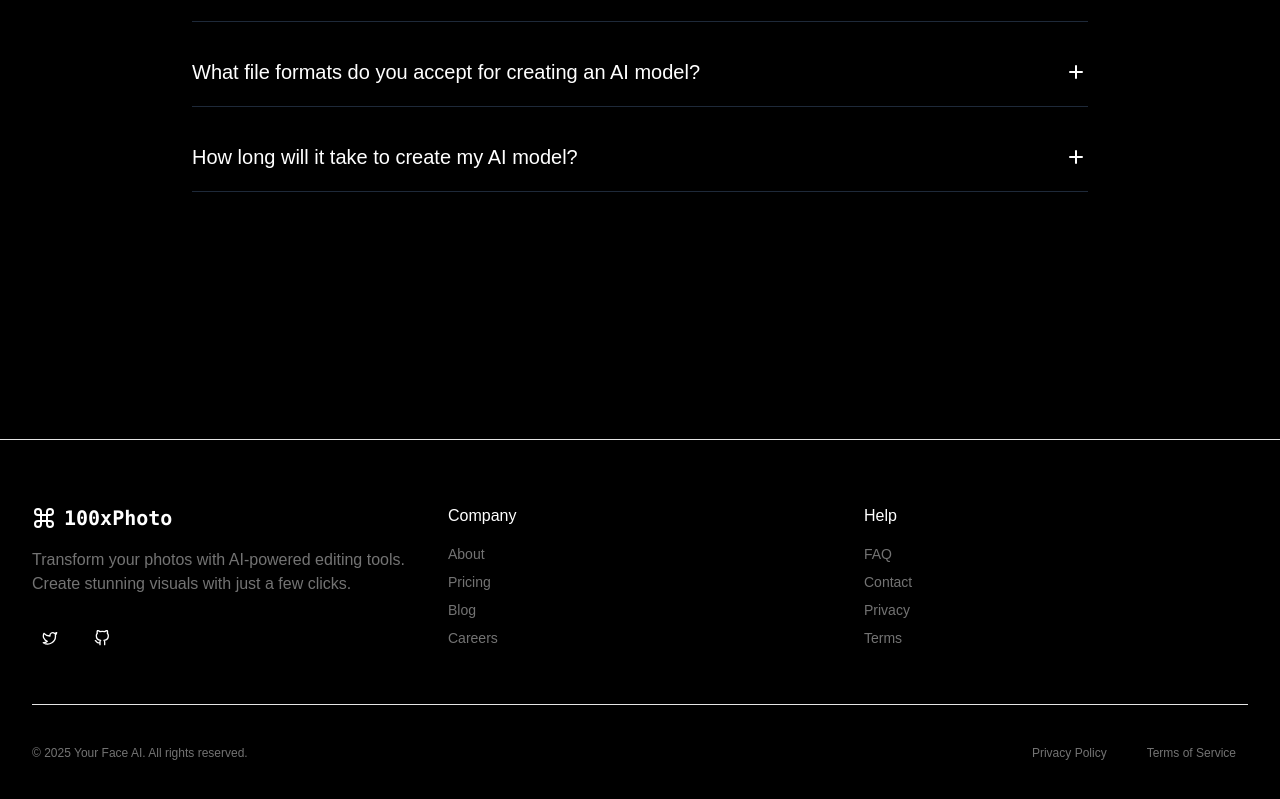
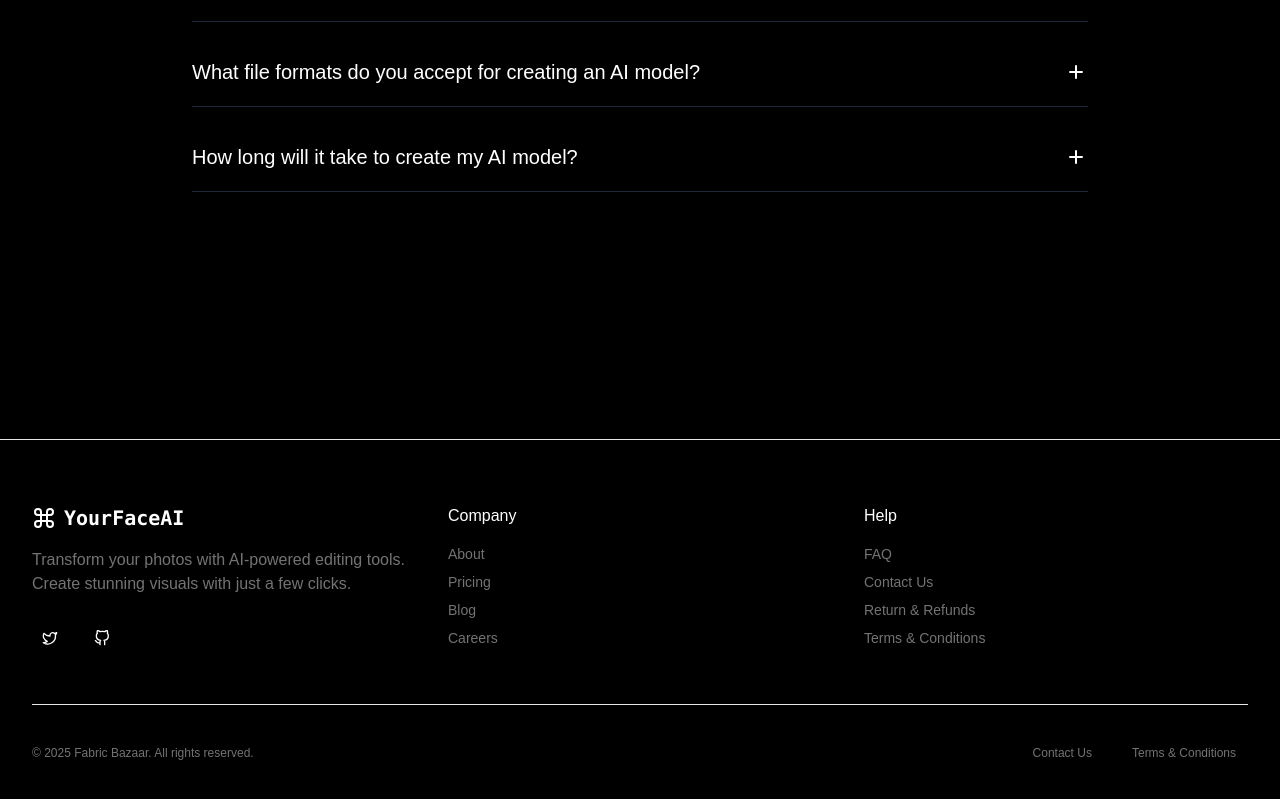
Before and after one commit to jayantattri5/your-face-ai, a Next.js app in the folder apps/web/: page / in a window 1280 px wide. Shown: the part 6085-6884 px from the top of the page. Built offline with nearby package versions, Linux system fonts and the light colour scheme; no server answers.

Commit message:
Fixed Footer

```diff
--- a/apps/web/app/page.tsx
+++ b/apps/web/app/page.tsx
@@ -1,13 +1,8 @@
-import Image, { type ImageProps } from "next/image";
-import styles from "./page.module.css";
-import { Button } from "@/components/ui/button"
-import Hero  from "@/components/Hero";
 import Netflix from "@/components/ui/bgimg";
 import Pricing from "@/components/ui/pricing";
 import Showcase from "@/components/ui/Logoshowcase";
 import FAQSection from "@/components/ui/faq";
 import ImageCollage from "@/components/ui/collage";
-import ParallelogramImageBackground from "@/components/ui/Parallelogram";
 import { Appbar } from "@/components/ui/Appbar";
 import { Footer } from "@/components/Footer";
 
--- a/apps/web/components/Footer.tsx
+++ b/apps/web/components/Footer.tsx
@@ -21,7 +21,7 @@ export function Footer() {
               >
                 <path d="M15 6v12a3 3 0 1 0 3-3H6a3 3 0 1 0 3 3V6a3 3 0 1 0-3 3h12a3 3 0 1 0-3-3" />
               </svg>
-              <span className="font-bold font-mono text-xl">100xPhoto</span>
+              <span className="font-bold font-mono text-xl">YourFaceAI</span>
             </div>
 
             <p className="mt-4 max-w-sm text-muted-foreground">
@@ -32,7 +32,7 @@ export function Footer() {
             <div className="mt-6 flex gap-4">
               <Button variant="ghost" size="icon" asChild>
                 <Link
-                  href="https://x.com/100xdevs"
+                  href=""
                   target="_blank"
                   rel="noopener noreferrer"
                 >
@@ -54,7 +54,7 @@ export function Footer() {
               </Button>
               <Button variant="ghost" size="icon" asChild>
                 <Link
-                  href="https://github.com/code100x/photo-ai"
+                  href=""
                   target="_blank"
                   rel="noopener noreferrer"
                 >
@@ -122,19 +122,19 @@ export function Footer() {
                   href="/"
                   className="text-sm text-muted-foreground hover:text-foreground"
                 >
-                  Contact
+                  Contact Us
                 </Link>
                 <Link
                   href="/Legal"
                   className="text-sm text-muted-foreground hover:text-foreground"
                 >
-                  Privacy
+                  Return & Refunds
                 </Link>
                 <Link
                   href="/Legal"
                   className="text-sm text-muted-foreground hover:text-foreground"
                 >
-                  Terms
+                  Terms & Conditions
                 </Link>
               </nav>
             </div>
@@ -144,7 +144,7 @@ export function Footer() {
         <div className="mt-12 border-t pt-8">
           <div className="flex flex-col items-center justify-between gap-4 sm:flex-row">
             <p className="text-xs text-muted-foreground">
-              &copy; {new Date().getFullYear()} Your Face AI. All rights reserved.
+              &copy; {new Date().getFullYear()} Fabric Bazaar. All rights reserved.
             </p>
 
             <div className="flex gap-4">
@@ -153,7 +153,7 @@ export function Footer() {
                   href="/Legal"
                   className="text-xs text-muted-foreground hover:text-foreground"
                 >
-                  Privacy Policy
+                  Contact Us
                 </Link>
               </Button>
               <Button variant="ghost" size="sm" asChild>
@@ -161,7 +161,7 @@ export function Footer() {
                   href="/Legal"
                   className="text-xs text-muted-foreground hover:text-foreground"
                 >
-                  Terms of Service
+                  Terms & Conditions
                 </Link>
               </Button>
             </div>
--- a/apps/web/components/app-sidebar.tsx
+++ b/apps/web/components/app-sidebar.tsx
@@ -1,11 +1,8 @@
 'use client';
-import { ChevronDown, Settings, Moon, Sun } from "lucide-react";
-import { Sidebar, SidebarContent, SidebarGroup, SidebarGroupLabel, SidebarMenu, SidebarMenuButton, SidebarMenuItem } from "@/components/ui/sidebar";
+import { ChevronDown } from "lucide-react";
+import { Sidebar, SidebarContent, SidebarGroup, SidebarGroupLabel, SidebarMenu, SidebarMenuItem } from "@/components/ui/sidebar";
 import { Collapsible, CollapsibleContent, CollapsibleTrigger } from "@radix-ui/react-collapsible";
-import { useState, useEffect } from "react";
-import clsx from "clsx";
 import { Train } from "./train";
-import TextBox from "./textbox";
 import { GenerateImage } from "./GeneratePhotos";
 
 const menuSections = [
@@ -17,30 +14,17 @@ const menuSections = [
 ];
 
 export function AppSidebar() {
-  // Set dark mode as default
-  const [darkMode, setDarkMode] = useState(true);
-
-  // Toggle dark mode
-  const toggleDarkMode = () => {
-    setDarkMode(!darkMode);
-  };
 
   return (
-    <Sidebar className={clsx(
-      "w-70 min-h-screen",
-      darkMode ? "bg-black text-white" : "bg-white text-black"
-    )}>
-      <SidebarGroupLabel className={darkMode ? "text-white" : ""}>
+    <Sidebar className=" w-70 min-h-screen bg-black text-white">
+      <SidebarGroupLabel className="text-white">
         This is a sidebar
       </SidebarGroupLabel>
       <SidebarContent>
         {menuSections.map((section, index) => (
           <Collapsible
             key={index}
-            className={clsx(
-              "border-b",
-              darkMode ? "border-gray-800" : "border-gray-800"
-            )}
+            className="border-b border-gray-800"
           >
             <CollapsibleTrigger
               title={section.title}
@@ -51,10 +35,7 @@ export function AppSidebar() {
             </CollapsibleTrigger>
             <CollapsibleContent
               title={section.title}
-              className={clsx(
-                "p-4",
-                darkMode ? "bg-black text-white" : ""
-              )}
+              className="p-4 bg-black text-white"
             >
               {section.title === "Generate Images from Prompt" ? (
                 <GenerateImage />
@@ -70,10 +51,7 @@ export function AppSidebar() {
             </CollapsibleContent>
           </Collapsible>
         ))}
-        <SidebarGroup className={clsx(
-          "pl-6 py-2",
-          darkMode ? "text-gray-400" : "text-gray-400"
-        )}>
+        <SidebarGroup className="pl-6 py-2 text-gray-400">
           <SidebarMenu>
             <SidebarMenuItem>
             </SidebarMenuItem>
```
Also changed, not shown: apps/web/app/layout.tsx (+1 -17 lines).
